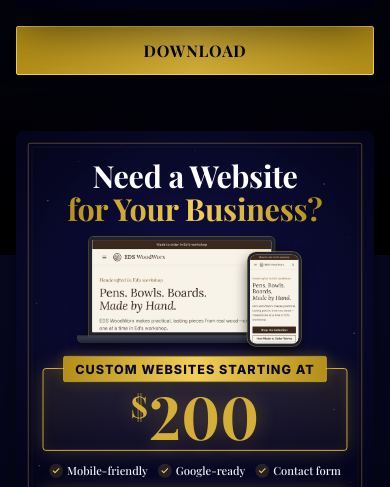
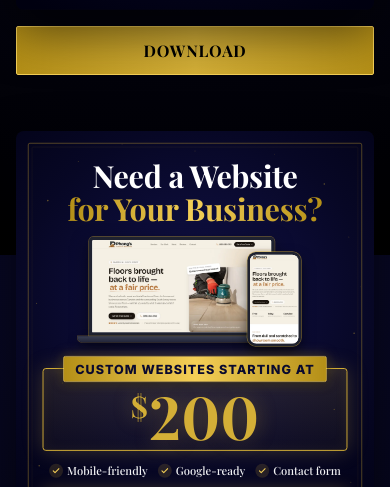
Before and after one commit to louisliberty/LouisLibertyLLC-web, a plain HTML site: page custom-website/index.html in a window 390 px wide. Shown: the part 589-1076 px from the top of the page. Drawn offline with nearby package versions, Linux system fonts and the light colour scheme.

Commit message:
Flyer v2: show Phong's Floor & Sanding site in the mockups
Replaces the EDS WoodWorx screenshots. Laptop shows the full desktop
hero; phone shows the left hero column as a mobile-style view.

Co-Authored-By: Claude Opus 5.5 <noreply@anthropic.com>
Claude-Session: https://claude.ai/code/session_01DUgKd5qtsZoUjCCrCS2kGZ

```diff
--- a/custom-website/index.html
+++ b/custom-website/index.html
@@ -94,11 +94,11 @@
 
             <div class="fl-devices" aria-hidden="true">
               <div class="fl-laptop">
-                <div class="fl-laptop-screen"><img src="/custom-website/img/eds-woodworx-laptop.webp" alt=""></div>
+                <div class="fl-laptop-screen"><img src="/custom-website/img/phongs-laptop.webp" alt=""></div>
                 <div class="fl-laptop-base"></div>
               </div>
               <div class="fl-phone">
-                <div class="fl-phone-screen"><img src="/custom-website/img/eds-woodworx-phone.webp" alt=""></div>
+                <div class="fl-phone-screen"><img src="/custom-website/img/phongs-phone.webp" alt=""></div>
               </div>
             </div>
 
```
Also changed, not shown: custom-website/img/eds-woodworx-laptop.webp (deleted), custom-website/img/eds-woodworx-phone.webp (deleted), custom-website/img/phongs-laptop.webp (added), custom-website/img/phongs-phone.webp (added).
